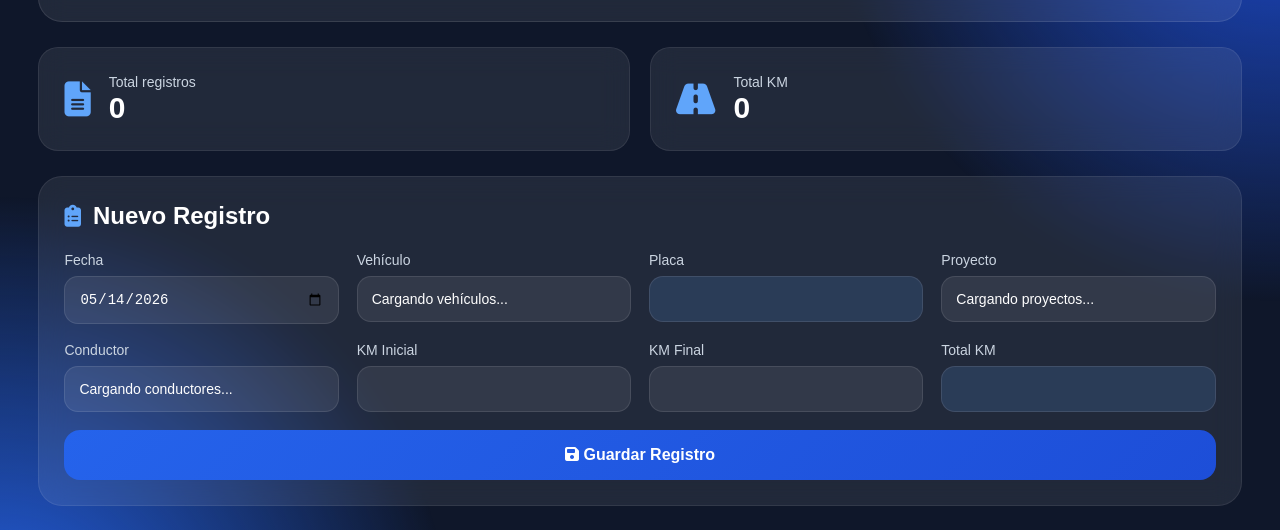
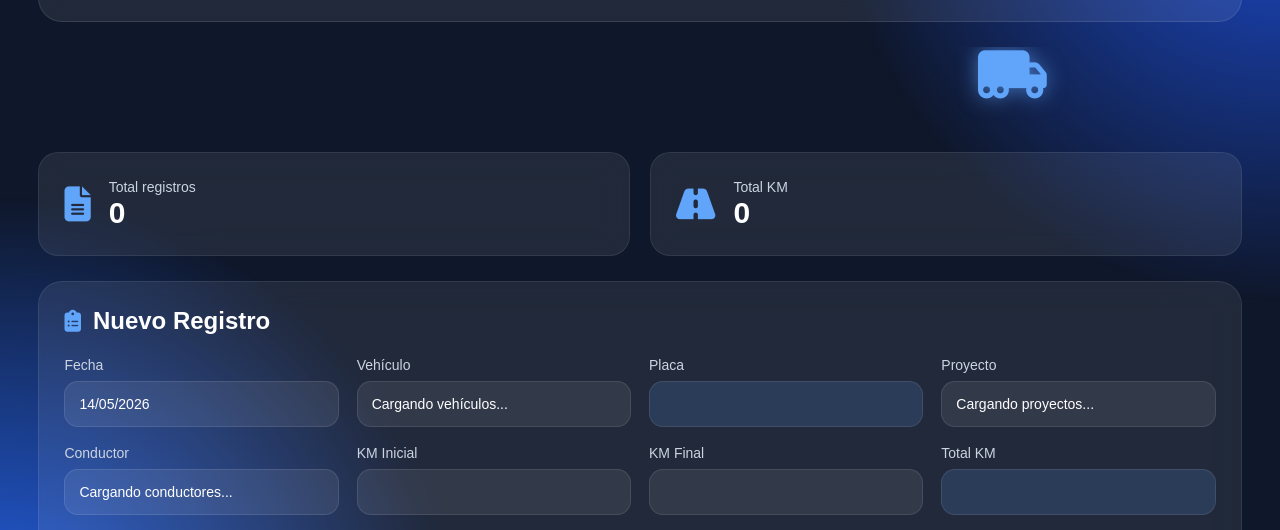
Before and after one commit to eparedescabrera/kilometraje, a plain HTML site: page index.html in a window 1280 px wide. Shown: the part 151-681 px from the top of the page. Drawn offline with Linux system fonts and the light colour scheme; some packages are replaced by stand-ins of ours; a script that the page names is missing.

Commit message:
ui: mejorar fecha y movimiento de carro

```diff
--- a/css/style.css
+++ b/css/style.css
@@ -297,3 +297,47 @@ select option:checked {
 select option:hover {
   background: #1d4ed8;
 }
+/* =========================
+   CARRO EN MOVIMIENTO
+========================= */
+
+.car-animation {
+  position: relative;
+  width: 100%;
+  height: 80px;
+  overflow: hidden;
+  margin: 10px 0 25px;
+}
+
+.car-animation i {
+  position: absolute;
+  font-size: 55px;
+  color: #60a5fa;
+  animation: moverCarro 12s linear infinite;
+  filter: drop-shadow(0 0 10px rgba(96,165,250,0.6));
+}
+
+@keyframes moverCarro {
+  0% {
+    left: -80px;
+    transform: scaleX(1);
+  }
+
+  49% {
+    transform: scaleX(1);
+  }
+
+  50% {
+    left: calc(100% - 60px);
+    transform: scaleX(-1);
+  }
+
+  99% {
+    transform: scaleX(-1);
+  }
+
+  100% {
+    left: -80px;
+    transform: scaleX(1);
+  }
+}
--- a/index.html
+++ b/index.html
@@ -22,61 +22,84 @@
 
   <div class="container">
 
+    <!-- HERO -->
     <header class="hero">
+
       <div class="hero-content">
+
         <h1>
           <i class="fa-solid fa-truck-fast"></i>
           Control de Kilometraje
         </h1>
 
         <p>
-          ANTES DE GUARDAR FAVOR VERIFICAR KILOMETRAJE ...¡GRACIAS!
+          ANTES DE GUARDAR FAVOR VERIFICAR KILOMETRAJE ... ¡GRACIAS!
         </p>
+
       </div>
+
     </header>
 
+    <!-- CARRO ANIMADO -->
+    <div class="car-animation">
+      <div class="road"></div>
+
+      <i class="fa-solid fa-truck-moving"></i>
+    </div>
+
+    <!-- RESUMEN -->
     <section class="resumen">
 
       <div class="resumen-card">
+
         <i class="fa-solid fa-file-lines"></i>
 
         <div>
           <span>Total registros</span>
           <h2 id="totalRegistros">0</h2>
         </div>
+
       </div>
 
       <div class="resumen-card">
+
         <i class="fa-solid fa-road"></i>
 
         <div>
           <span>Total KM</span>
           <h2 id="totalKm">0</h2>
         </div>
+
       </div>
 
     </section>
 
+    <!-- FORMULARIO -->
     <section class="card">
 
       <div class="card-title">
+
         <i class="fa-solid fa-clipboard-list"></i>
+
         <h2>Nuevo Registro</h2>
+
       </div>
 
       <form id="formRegistro" class="form-grid">
 
         <div class="form-group">
           <label>Fecha</label>
-          <input type="date" id="fecha" required />
+          <input type="text" id="fecha" readonly />
         </div>
 
         <div class="form-group">
+
           <label>Vehículo</label>
 
           <select id="vehiculo" required>
             <option value="">Cargando vehículos...</option>
           </select>
+
         </div>
 
         <div class="form-group">
@@ -85,22 +108,27 @@
         </div>
 
         <div class="form-group">
+
           <label>Proyecto</label>
 
           <select id="proyecto" required>
             <option value="">Cargando proyectos...</option>
           </select>
+
         </div>
 
         <div class="form-group">
+
           <label>Conductor</label>
 
           <select id="conductor" required>
             <option value="">Cargando conductores...</option>
           </select>
+
         </div>
 
         <div class="form-group">
+
           <label>KM Inicial</label>
 
           <input
@@ -110,9 +138,11 @@
             inputmode="numeric"
             required
           />
+
         </div>
 
         <div class="form-group">
+
           <label>KM Final</label>
 
           <input
@@ -122,29 +152,42 @@
             inputmode="numeric"
             required
           />
+
         </div>
 
         <div class="form-group">
+
           <label>Total KM</label>
+
           <input type="text" id="totalKilometraje" readonly />
+
         </div>
 
         <button type="submit" class="btn-guardar">
+
           <i class="fa-solid fa-floppy-disk"></i>
+
           Guardar Registro
+
         </button>
 
       </form>
+
     </section>
 
+    <!-- REPORTE -->
     <section class="card">
 
       <div class="card-title">
+
         <i class="fa-solid fa-chart-column"></i>
+
         <h2>Reporte de Registros</h2>
+
       </div>
 
       <div class="search-box">
+
         <i class="fa-solid fa-magnifying-glass"></i>
 
         <input
@@ -152,6 +195,7 @@
           id="buscar"
           placeholder="Buscar por vehículo, placa, proyecto o conductor..."
         />
+
       </div>
 
       <div class="table-wrapper">
@@ -159,6 +203,7 @@
         <table>
 
           <thead>
+
             <tr>
               <th>Fecha</th>
               <th>Vehículo</th>
@@ -169,6 +214,7 @@
               <th>Total KM</th>
               <th>Conductor</th>
             </tr>
+
           </thead>
 
           <tbody id="tabla"></tbody>
@@ -181,6 +227,7 @@
 
   </div>
 
+  <!-- WHATSAPP -->
   <a
     href="https://wa.me/50685548880"
     class="whatsapp-float"
--- a/js/script.js
+++ b/js/script.js
@@ -18,11 +18,33 @@ const btnLimpiar = document.getElementById("btnLimpiar");
 
 let datosGlobales = [];
 
-fecha.value = new Date().toISOString().split("T")[0];
+/* =========================
+   FECHA FORMATO 13/05/2025
+========================= */
+
+function obtenerFechaActual() {
+  const hoy = new Date();
+
+  const dia = String(hoy.getDate()).padStart(2, "0");
+  const mes = String(hoy.getMonth() + 1).padStart(2, "0");
+  const anio = hoy.getFullYear();
+
+  return `${dia}/${mes}/${anio}`;
+}
+
+fecha.value = obtenerFechaActual();
+
+/* =========================
+   LIMITAR A 6 DIGITOS
+========================= */
 
 function limitarSeisDigitos(input) {
   input.value = input.value.replace(/\D/g, "").slice(0, 6);
 }
+
+/* =========================
+   CALCULAR TOTAL KM
+========================= */
 
 function calcularTotal() {
   if (kmInicial.value === "" || kmFinal.value === "") {
@@ -47,10 +69,18 @@ kmFinal.addEventListener("input", function () {
   calcularTotal();
 });
 
+/* =========================
+   AUTOCOMPLETAR PLACA
+========================= */
+
 vehiculo.addEventListener("change", function () {
   const option = vehiculo.options[vehiculo.selectedIndex];
   placa.value = option.dataset.placa || "";
 });
+
+/* =========================
+   CARGAR CATALOGOS
+========================= */
 
 function cargarCatalogos() {
   const callbackName = "catalogos_" + Date.now();
@@ -65,8 +95,10 @@ function cargarCatalogos() {
   };
 
   const script = document.createElement("script");
+
   script.id = callbackName;
   script.src = `${API_URL}?accion=catalogos&callback=${callbackName}`;
+
   document.body.appendChild(script);
 }
 
@@ -86,7 +118,11 @@ function llenarProyectos(data) {
   proyecto.innerHTML = `<option value="">Seleccione proyecto</option>`;
 
   data.forEach(item => {
-    proyecto.innerHTML += `<option value="${item}">${item}</option>`;
+    proyecto.innerHTML += `
+      <option value="${item}">
+        ${item}
+      </option>
+    `;
   });
 }
 
@@ -94,9 +130,17 @@ function llenarConductores(data) {
   conductor.innerHTML = `<option value="">Seleccione conductor</option>`;
 
   data.forEach(item => {
-    conductor.innerHTML += `<option value="${item}">${item}</option>`;
+    conductor.innerHTML += `
+      <option value="${item}">
+        ${item}
+      </option>
+    `;
   });
 }
+
+/* =========================
+   GUARDAR REGISTRO
+========================= */
 
 form.addEventListener("submit", async function (e) {
   e.preventDefault();
@@ -115,7 +159,11 @@ form.addEventListener("submit", async function (e) {
   const total = final - inicial;
 
   if (final < inicial) {
-    Swal.fire("Error", "El KM final no puede ser menor al KM inicial.", "error");
+    Swal.fire(
+      "Error",
+      "El KM final no puede ser menor al KM inicial.",
+      "error"
+    );
     return;
   }
 
@@ -152,6 +200,7 @@ form.addEventListener("submit", async function (e) {
   };
 
   try {
+
     await fetch(API_URL, {
       method: "POST",
       mode: "no-cors",
@@ -167,36 +216,59 @@ form.addEventListener("submit", async function (e) {
     });
 
     form.reset();
-    fecha.value = new Date().toISOString().split("T")[0];
+
+    fecha.value = obtenerFechaActual();
+
     placa.value = "";
     totalKilometraje.value = "";
 
     setTimeout(cargarDatos, 1200);
 
   } catch (error) {
-    Swal.fire("Error", "No se pudo guardar el registro.", "error");
+
+    Swal.fire(
+      "Error",
+      "No se pudo guardar el registro.",
+      "error"
+    );
   }
 });
+
+/* =========================
+   CARGAR DATOS
+========================= */
 
 function cargarDatos() {
   const callbackName = "registros_" + Date.now();
 
   window[callbackName] = function (data) {
+
     datosGlobales = data;
+
     mostrarDatos(data);
 
     delete window[callbackName];
+
     document.getElementById(callbackName)?.remove();
   };
 
   const script = document.createElement("script");
+
   script.id = callbackName;
   script.src = `${API_URL}?callback=${callbackName}`;
+
   document.body.appendChild(script);
 }
 
+/* =========================
+   FORMATEAR FECHA TABLA
+========================= */
+
 function formatearFecha(valor) {
+
   if (!valor) return "";
+
+  if (valor.includes("/")) return valor;
 
   const nuevaFecha = new Date(valor);
 
@@ -207,20 +279,31 @@ function formatearFecha(valor) {
   });
 }
 
+/* =========================
+   MOSTRAR DATOS
+========================= */
+
 function mostrarDatos(datos) {
+
   tabla.innerHTML = "";
 
   const textoBusqueda = buscar.value.toLowerCase();
 
   const datosFiltrados = datos.filter(item =>
+
     String(item.fecha).toLowerCase().includes(textoBusqueda) ||
+
     String(item.vehiculo).toLowerCase().includes(textoBusqueda) ||
+
     String(item.placa).toLowerCase().includes(textoBusqueda) ||
+
     String(item.proyecto).toLowerCase().includes(textoBusqueda) ||
+
     String(item.conductor).toLowerCase().includes(textoBusqueda)
   );
 
   if (datosFiltrados.length === 0) {
+
     tabla.innerHTML = `
       <tr>
         <td colspan="8">No hay registros</td>
@@ -231,6 +314,7 @@ function mostrarDatos(datos) {
   let sumaKm = 0;
 
   datosFiltrados.forEach(item => {
+
     sumaKm += Number(item.totalKm) || 0;
 
     tabla.innerHTML += `
@@ -251,12 +335,22 @@ function mostrarDatos(datos) {
   totalKm.textContent = sumaKm.toFixed(2);
 }
 
+/* =========================
+   BUSCAR
+========================= */
+
 buscar.addEventListener("input", function () {
   mostrarDatos(datosGlobales);
 });
 
+/* =========================
+   LIMPIAR
+========================= */
+
 if (btnLimpiar) {
+
   btnLimpiar.addEventListener("click", function () {
+
     Swal.fire(
       "Aviso",
       "Para limpiar los datos debes borrarlos directamente desde Google Sheets.",
@@ -265,5 +359,9 @@ if (btnLimpiar) {
   });
 }
 
+/* =========================
+   INICIAR
+========================= */
+
 cargarCatalogos();
 cargarDatos();
```
